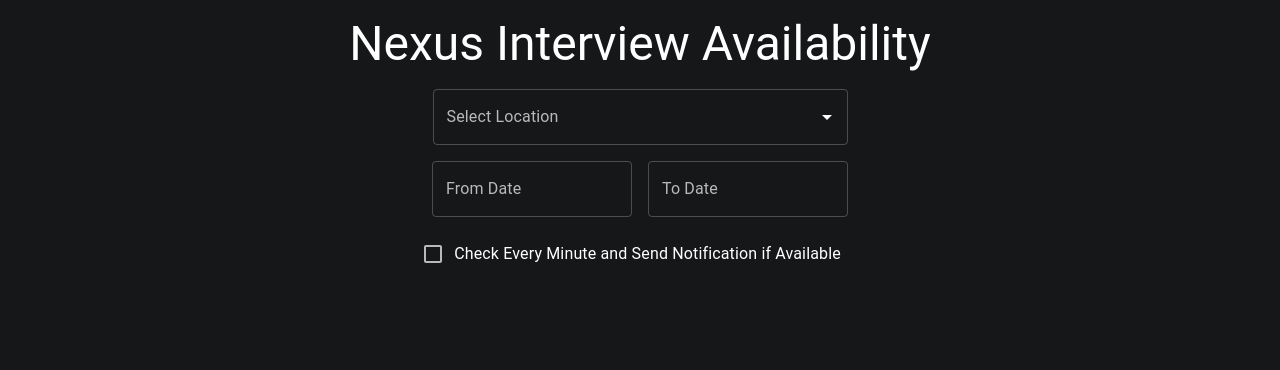
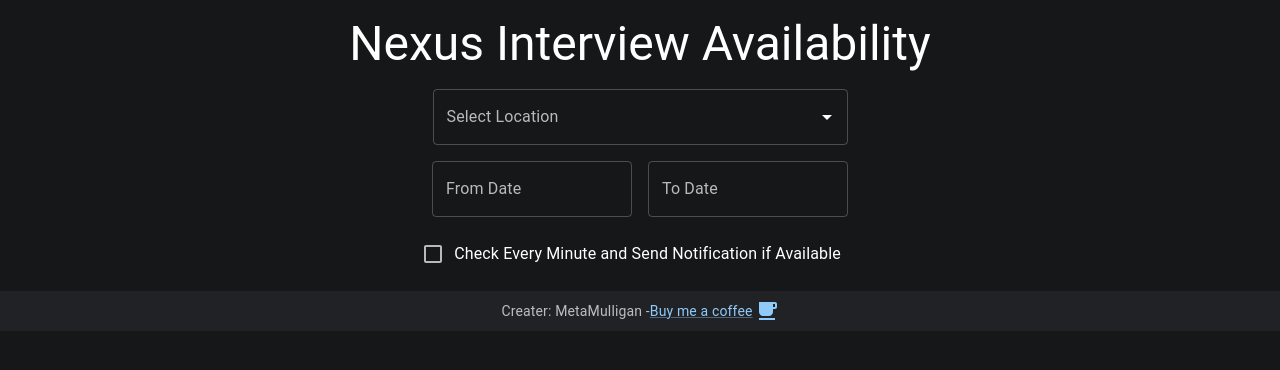
Before and after one commit to AnmolGrewal/speedynexus, a Next.js app: page / in a window 1280 px wide. Shown: the top 370 px of the page. Built offline with nearby package versions, Linux system fonts and the light colour scheme.

Commit message:
Adding buy me a coffee support

```diff
--- a/src/pages/index.tsx
+++ b/src/pages/index.tsx
@@ -10,6 +10,7 @@
   Checkbox,
   FormControlLabel,
   Button,
+  Link,
 } from '@mui/material';
 import { AdapterDayjs } from '@mui/x-date-pickers/AdapterDayjs';
 import { LocalizationProvider, DateCalendar, DatePicker } from '@mui/x-date-pickers';
@@ -19,6 +20,7 @@
 import isSameOrBefore from 'dayjs/plugin/isSameOrBefore';
 import ClearIcon from '@mui/icons-material/Clear';
 import RefreshIcon from '@mui/icons-material/Refresh';
+import CoffeeIcon from '@mui/icons-material/LocalCafe';
 
 dayjs.extend(isSameOrAfter);
 dayjs.extend(isSameOrBefore);
@@ -310,6 +312,19 @@
             ))}
         </LocalizationProvider>
       </Box>
+      <Box component="footer" className="py-2 text-center bg-secondary-background-color">
+        <Typography variant="body2" color="text.secondary">
+          Creater: MetaMulligan -
+          <Link
+            href="https://buymeacoffee.com/metamulligan"
+            target="_blank"
+            rel="noopener noreferrer"
+            className="inline-flex items-center ml-1 text-image-sun-color"
+          >
+            Buy me a coffee <CoffeeIcon className="ml-0.5" />
+          </Link>
+        </Typography>
+      </Box>
     </ThemeProvider>
   );
 }
```
